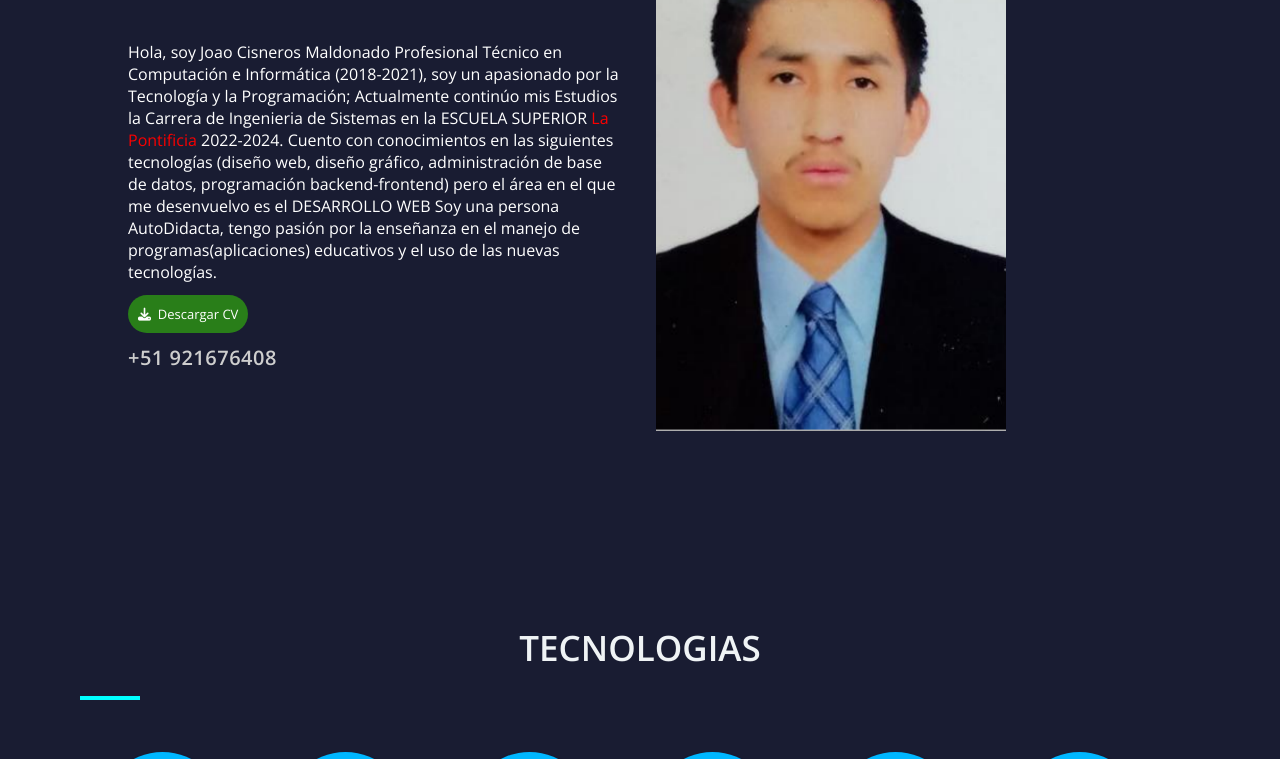
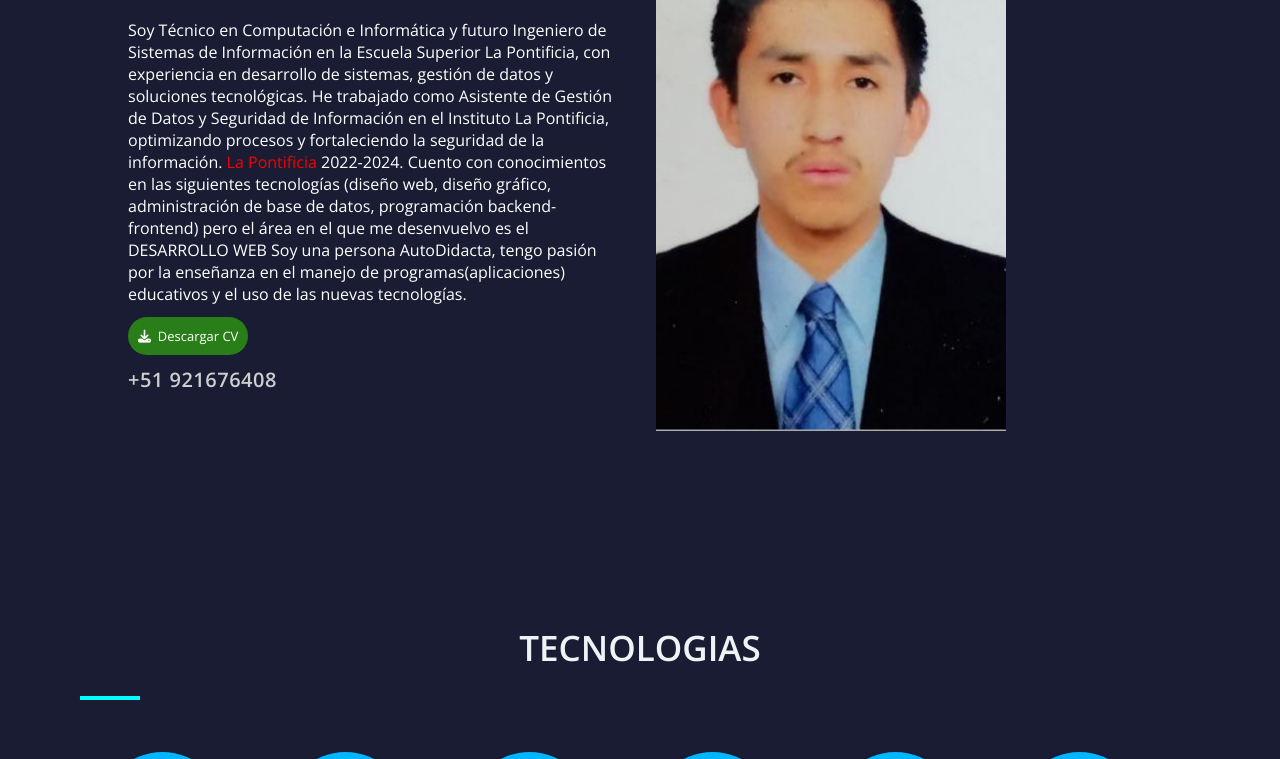
Before and after one commit to joaocisneros/portafolio, a plain HTML site: page index.html in a window 1280 px wide. Shown: the part 341-1100 px from the top of the page. Drawn offline with nearby package versions, Linux system fonts and the light colour scheme.

Commit message:
Update index.html

```diff
--- a/index.html
+++ b/index.html
@@ -138,9 +138,9 @@
         <br>
         <br>
         <section>
-            Hola, soy Joao Cisneros Maldonado Profesional Técnico en Computación e Informática (2018-2021),
-            soy un apasionado por la Tecnología y la Programación; Actualmente continúo
-            mis Estudios la Carrera de Ingenieria de Sistemas en la ESCUELA SUPERIOR
+          Soy Técnico en Computación e Informática y futuro Ingeniero de Sistemas de Información en la Escuela Superior La Pontificia,
+            con experiencia en desarrollo de sistemas, gestión de datos y soluciones tecnológicas.
+            He trabajado como Asistente de Gestión de Datos y Seguridad de Información en el Instituto La Pontificia, optimizando procesos y fortaleciendo la seguridad de la información.
             <a class="elp" href="https://www.elp.edu.pe/">La Pontificia</a> 2022-2024.
             Cuento con conocimientos en las siguientes tecnologías (diseño web, diseño gráfico,
                 administración de base de datos, programación backend-frontend) pero el área en el que me
```
